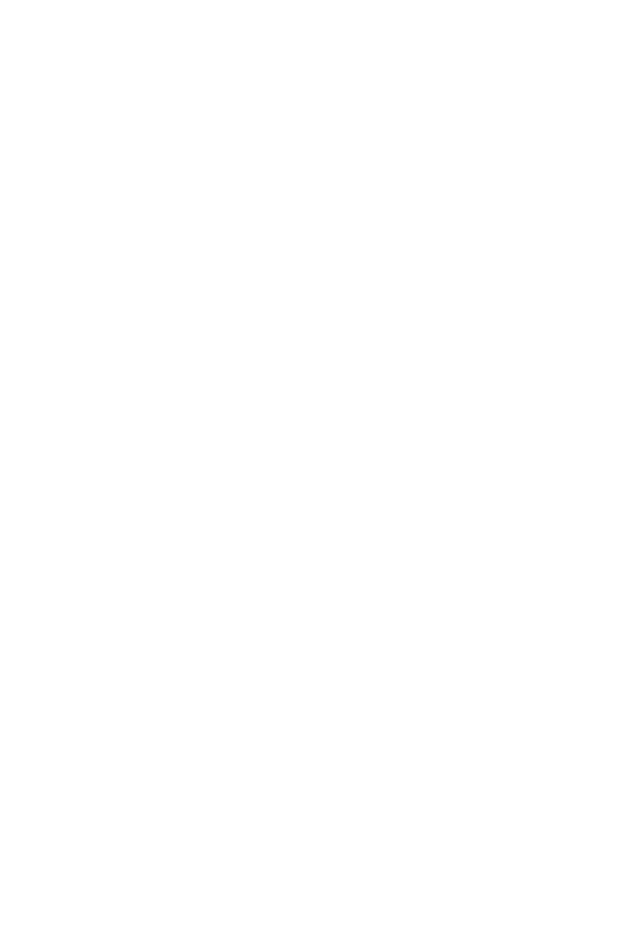
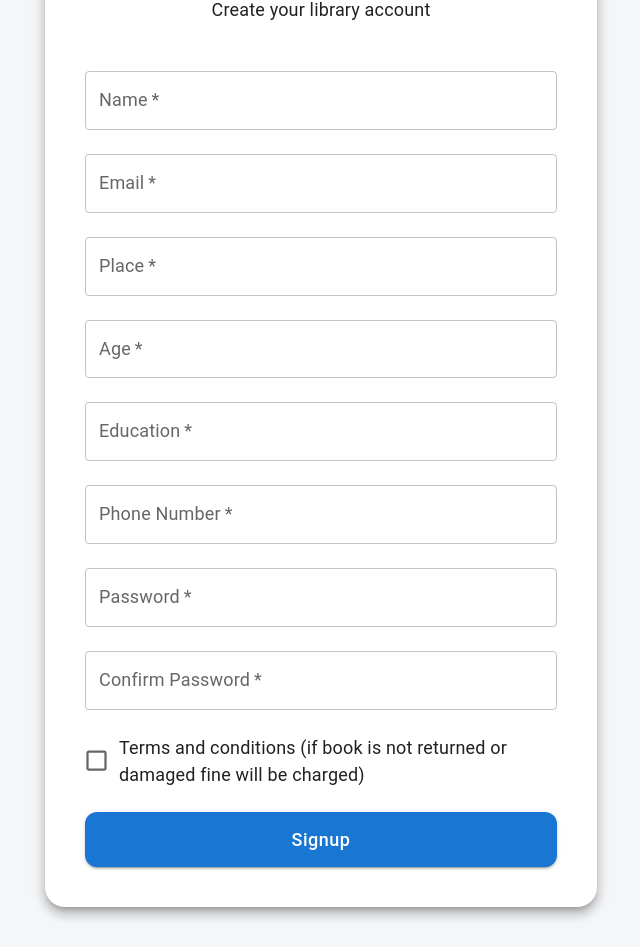
Before and after one commit to maparnachandren-cloud/Library-Stock-Keeping-App, a React (Vite) app in the folder frontend/: page /signup in a window 1280 px wide. Shown: the part 230-1177 px from the top of the page, without its empty margins (319-959 px from the left). Before the commit the page ends 800 px from the top, so only its background shows below. Built offline with nearby package versions, Linux system fonts and the light colour scheme.

Commit message:
Signup and login completed

```diff
--- a/frontend/src/components/Login/Login.jsx
+++ b/frontend/src/components/Login/Login.jsx
@@ -1,8 +1,119 @@
-import React from 'react'
+import React, { useState } from 'react'
+import {
+  Box,
+  Button,
+  Container,
+  TextField,
+  Typography,
+  Link,
+  Paper
+} from '@mui/material'
+
+import { useNavigate } from 'react-router-dom'
 
 const Login = () => {
+
+  const navigate = useNavigate();
+
+  const [formData, setFormData] = useState({
+    email: '',
+    password: ''
+  });
+
+  const handleChange = (e) => {
+    setFormData({
+      ...formData,
+      [e.target.name]: e.target.value
+    });
+  };
+
+  const handleLogin = () => {
+
+    if (
+      formData.email === 'user@gmail.com' &&
+      formData.password === 'user123'
+    ) {
+      navigate('/home');
+    }
+
+    else if (
+      formData.email === 'admin@gmail.com' &&
+      formData.password === 'admin123'
+    ) {
+      navigate('/admindashboard');
+    }
+
+    else {
+      alert('Invalid Email or Password');
+    }
+  };
+
   return (
-    <div>Login</div>
+
+    <Box
+      sx={{
+        minHeight: '100vh',
+        display: 'flex',
+        justifyContent: 'center',
+        alignItems: 'center',
+        backgroundColor: '#f4f6f8'
+      }}
+    >
+
+      <Container maxWidth="sm">
+
+        <Paper elevation={8} sx={{ p: 5, borderRadius: 5 }}>
+
+          <Typography variant="h3" align="center" fontWeight="bold" gutterBottom>
+            Login
+          </Typography>
+
+          <Typography variant="body1" align="center" color="text.secondary" sx={{ mb: 4 }}>
+            Enter your credentials to access your account
+          </Typography>
+
+          <TextField
+            fullWidth
+            label="Email Address"
+            name="email"
+            type="email"
+            margin="normal"
+            value={formData.email}
+            onChange={handleChange}
+          />
+
+          <TextField
+            fullWidth
+            label="Password"
+            name="password"
+            type="password"
+            margin="normal"
+            value={formData.password}
+            onChange={handleChange}
+          />
+
+          <Button
+            fullWidth
+            variant="contained"
+            size="large"
+            sx={{ mt: 4, py: 1.5, borderRadius: 3, fontSize: '1rem', textTransform: 'none' }}
+            onClick={handleLogin}
+          >
+            Login
+          </Button>
+
+          <Typography align="center" sx={{ mt: 4 }}>
+            Not a registered user?{' '}
+            <Link component="button" variant="body1" underline="hover" onClick={() => navigate('/signup')}>
+              Signup
+            </Link>
+          </Typography>
+
+        </Paper>
+
+      </Container>
+
+    </Box>
   )
 }
 
--- a/frontend/src/components/Navbar/Navbar.jsx
+++ b/frontend/src/components/Navbar/Navbar.jsx
@@ -7,17 +7,28 @@
 import IconButton from '@mui/material/IconButton';
 import { useNavigate, useLocation } from 'react-router-dom';
 
+const Navbar = () => {
 
-
-const Navbar = () => {
   const navigate = useNavigate();
   const location = useLocation();
+
   const isLoginPage = location.pathname === '/login';
   const isSignupPage = location.pathname === '/signup';
+  const isAdminDashboard = location.pathname === '/admindashboard';
+  const isHomePage = location.pathname === '/home';
+  const isBookDetailsPage = location.pathname === '/bookdetails';
+  const isAddBookPage = location.pathname === '/addbook';
+  const isProfilePage = location.pathname === '/userprofile';
+  const isAdminAccessPage = location.pathname === '/adminaccess';
+
   return (
+
     <Box sx={{ flexGrow: 1 }}>
+
       <AppBar position="static">
+
         <Toolbar>
+
           <IconButton
             size="large"
             edge="start"
@@ -26,36 +37,127 @@
             sx={{ mr: 2 }}
           >
           </IconButton>
-          <Typography variant="h6" component="div" sx={{ flexGrow: 1 }}>
+
+          <Typography
+            variant="h6"
+            component="div"
+            sx={{ flexGrow: 1 }}
+          >
             Library and Stock App
           </Typography>
-          <Button color="inherit" onClick={() => {
 
-    if (isLoginPage) {
-      navigate('/signup');
-    }
-    else if(isSignupPage){
-      navigate('/login')
+          {
+            isHomePage && (
+              <Button
+                color="inherit"
+                onClick={() => navigate('/userprofile')}
+              >
+                My Profile
+              </Button>
+            )
           }
 
-    else {
-      navigate('/login');
+          {
+            isAdminDashboard && (
+              <Button
+                color="inherit"
+                onClick={() => navigate('/adminaccess')}
+              >
+                Admin Access
+              </Button>
+            )
           }
 
-  }}
+          {
+            isBookDetailsPage && (
+              <>
+                <Button
+                  color="inherit"
+                  onClick={() => navigate('/home')}
                 >
+                  Home
+                </Button>
+
+                <Button
+                  color="inherit"
+                  onClick={() => navigate('/userprofile')}
+                >
+                  My Profile
+                </Button>
+              </>
+            )
+          }
 
           {
-          isLoginPage
-      ? "Signup"
-      : isSignupPage
-      ? "Login"
-      : "Logout"
+            isAddBookPage && (
+              <Button
+                color="inherit"
+                onClick={() => navigate('/admindashboard')}
+              >
+                Admin Dashboard
+              </Button>
+            )
           }
 
+          {
+            isProfilePage && (
+              <Button
+                color="inherit"
+                onClick={() => navigate('/home')}
+              >
+                Home
               </Button>
+            )
+          }
+
+          {
+            isAdminAccessPage && (
+              <Button
+                color="inherit"
+                onClick={() => navigate('/admindashboard')}
+              >
+                Admin Dashboard
+              </Button>
+            )
+          }
+
+          {
+            isLoginPage && (
+              <Button
+                color="inherit"
+                onClick={() => navigate('/signup')}
+              >
+                Signup
+              </Button>
+            )
+          }
+
+          {
+            isSignupPage && (
+              <Button
+                color="inherit"
+                onClick={() => navigate('/login')}
+              >
+                Login
+              </Button>
+            )
+          }
+
+          {
+            !isLoginPage && !isSignupPage && (
+              <Button
+                color="inherit"
+                onClick={() => navigate('/login')}
+              >
+                Logout
+              </Button>
+            )
+          }
+
         </Toolbar>
+
       </AppBar>
+
     </Box>
   )
 }
--- a/frontend/src/components/Signup/Signup.jsx
+++ b/frontend/src/components/Signup/Signup.jsx
@@ -1,8 +1,209 @@
-import React from 'react'
+import React, { useState } from 'react'
+import {
+  Box,
+  Button,
+  Container,
+  TextField,
+  Typography,
+  Paper,
+  Checkbox,
+  FormControlLabel
+} from '@mui/material'
+
+import { useNavigate } from 'react-router-dom'
 
 const Signup = () => {
+
+  const navigate = useNavigate();
+
+  const [formData, setFormData] = useState({
+    name: '',
+    email: '',
+    place: '',
+    age: '',
+    education: '',
+    phone: '',
+    password: '',
+    confirmPassword: '',
+    terms: false
+  });
+
+  const handleChange = (e) => {
+
+    const { name, value, checked, type } = e.target;
+
+    setFormData({
+      ...formData,
+      [name]: type === 'checkbox' ? checked : value
+    });
+  };
+
+  const handleSignup = () => {
+
+    if (
+      !formData.name ||
+      !formData.email ||
+      !formData.place ||
+      !formData.age ||
+      !formData.education ||
+      !formData.phone ||
+      !formData.password ||
+      !formData.confirmPassword
+    ) {
+      alert('Please fill all fields');
+      return;
+    }
+
+    if (formData.password !== formData.confirmPassword) {
+      alert('Passwords do not match');
+      return;
+    }
+
+    if (!formData.terms) {
+      alert('Please accept Terms and Conditions');
+      return;
+    }
+
+    alert('Account Created Successfully');
+    navigate('/login');
+  };
+
   return (
-    <div>Signup</div>
+
+    <Box
+      sx={{
+        minHeight: '100vh',
+        display: 'flex',
+        justifyContent: 'center',
+        alignItems: 'center',
+        backgroundColor: '#f4f6f8',
+        py: 5
+      }}
+    >
+
+      <Container maxWidth="sm">
+
+        <Paper elevation={8} sx={{ p: 5, borderRadius: 5 }}>
+
+          <Typography variant="h3" align="center" fontWeight="bold" gutterBottom>
+            Signup
+          </Typography>
+
+          <Typography variant="body1" align="center" color="text.secondary" sx={{ mb: 4 }}>
+            Create your library account
+          </Typography>
+
+          <TextField
+            required
+            fullWidth
+            label="Name"
+            name="name"
+            margin="normal"
+            value={formData.name}
+            onChange={handleChange}
+          />
+
+          <TextField
+            required
+            fullWidth
+            label="Email"
+            name="email"
+            type="email"
+            margin="normal"
+            value={formData.email}
+            onChange={handleChange}
+          />
+
+          <TextField
+            required
+            fullWidth
+            label="Place"
+            name="place"
+            margin="normal"
+            value={formData.place}
+            onChange={handleChange}
+          />
+
+          <TextField
+            required
+            fullWidth
+            label="Age"
+            name="age"
+            type="number"
+            margin="normal"
+            value={formData.age}
+            onChange={handleChange}
+          />
+
+          <TextField
+            required
+            fullWidth
+            label="Education"
+            name="education"
+            margin="normal"
+            value={formData.education}
+            onChange={handleChange}
+          />
+
+          <TextField
+            required
+            fullWidth
+            label="Phone Number"
+            name="phone"
+            type="tel"
+            margin="normal"
+            value={formData.phone}
+            onChange={handleChange}
+          />
+
+          <TextField
+            required
+            fullWidth
+            label="Password"
+            name="password"
+            type="password"
+            margin="normal"
+            value={formData.password}
+            onChange={handleChange}
+          />
+
+          <TextField
+            required
+            fullWidth
+            label="Confirm Password"
+            name="confirmPassword"
+            margin="normal"
+            value={formData.confirmPassword}
+            onChange={handleChange}
+          />
+
+          <FormControlLabel
+            sx={{ mt: 2 }}
+            control={
+              <Checkbox
+                name="terms"
+                checked={formData.terms}
+                onChange={handleChange}
+              />
+            }
+            label="Terms and conditions (if book is not returned or damaged fine will be charged)"
+          />
+
+          <Button
+            fullWidth
+            variant="contained"
+            size="large"
+            sx={{ mt: 3, py: 1.5, borderRadius: 3, fontSize: '1rem', textTransform: 'none' }}
+            onClick={handleSignup}
+          >
+            Signup
+          </Button>
+
+        </Paper>
+
+      </Container>
+
+    </Box>
   )
 }
 
```
Lines whose indentation alone changed are shown as unchanged.
